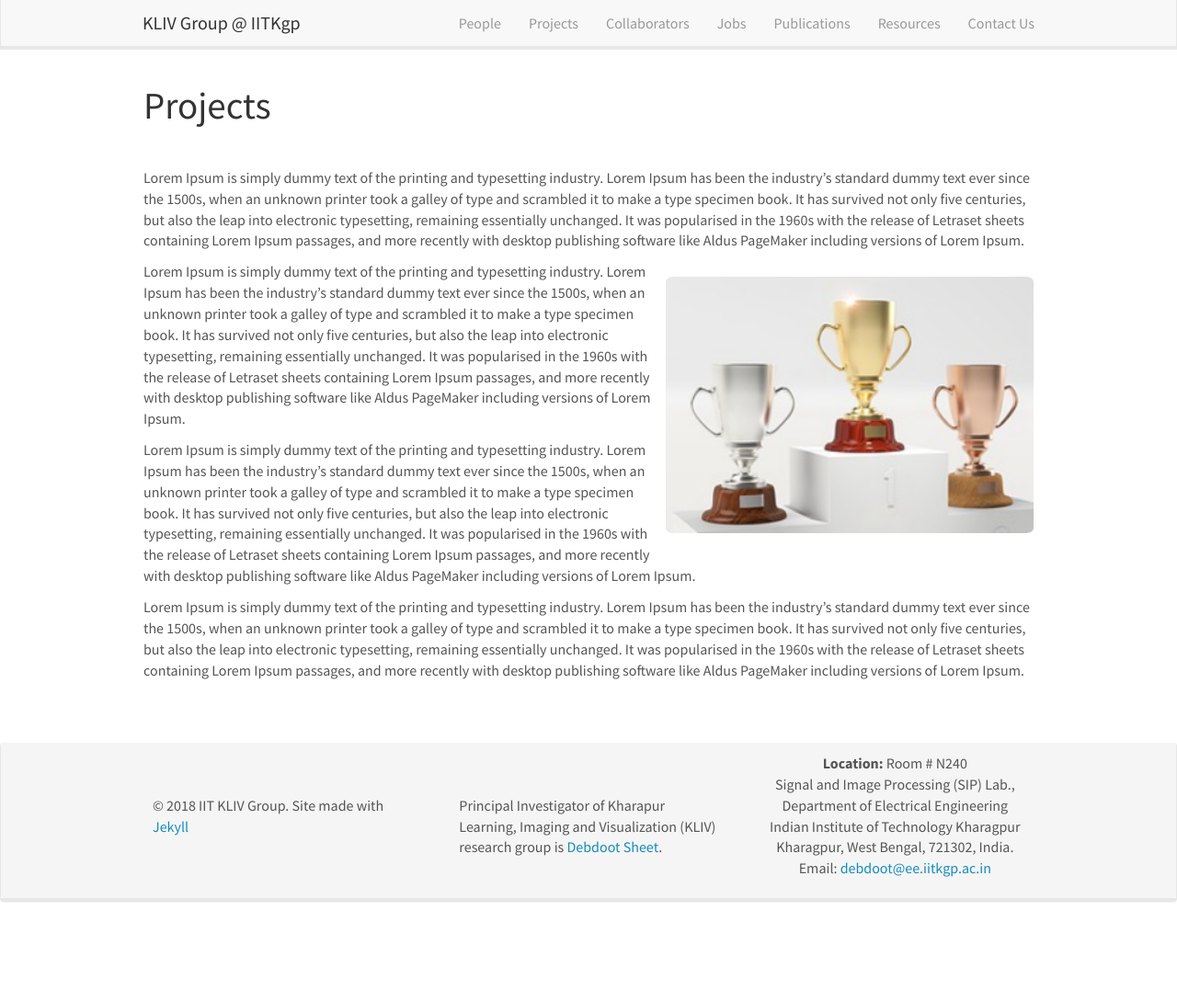
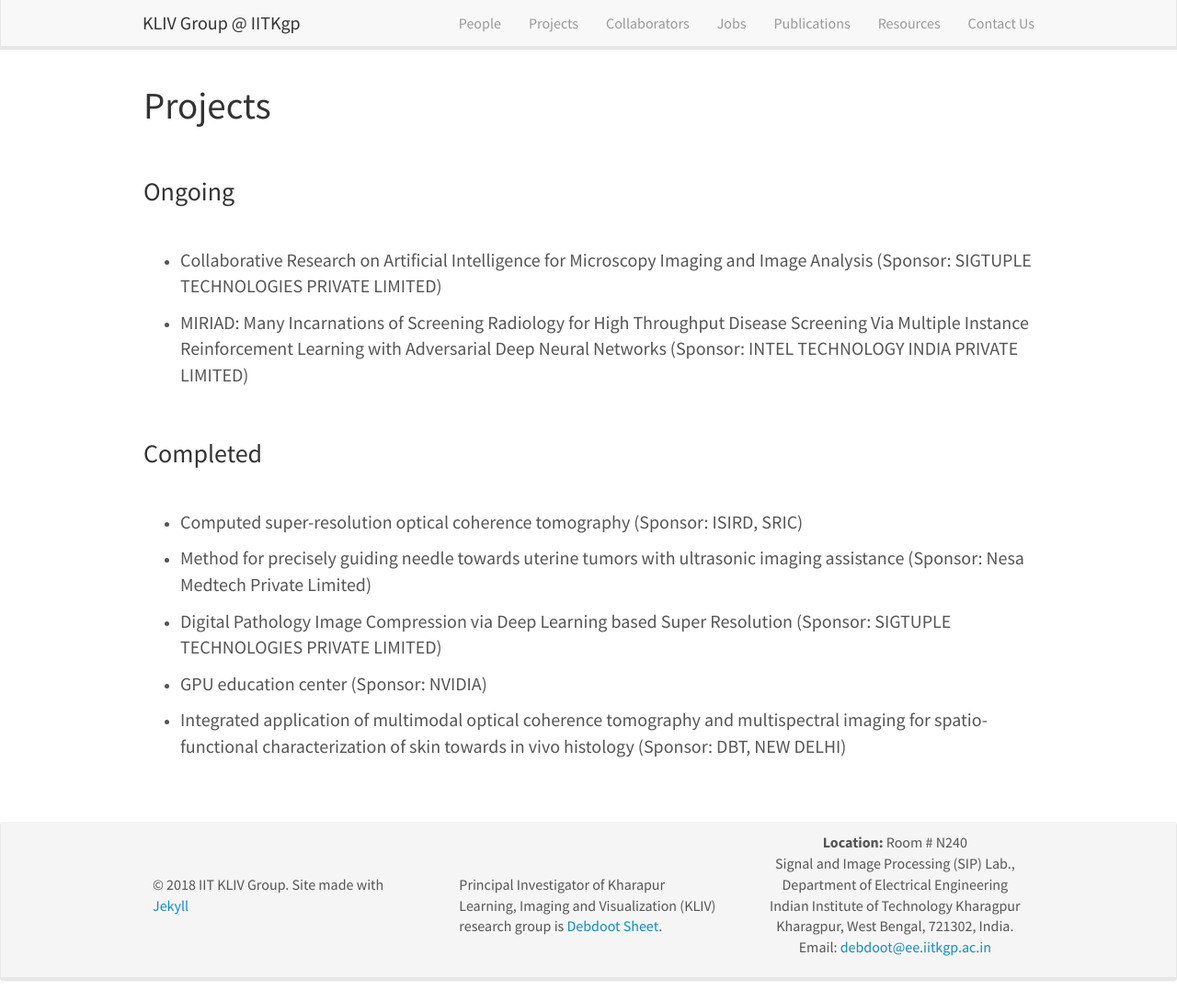
Before and after one commit to iitkliv/tempsite, a Jekyll site: the page built from _pages/projects.md, in a window 1280 px wide and 1089 px high. Shown: the whole window at 92% size. Built offline with Jekyll 4.4.1, drawn with Linux system fonts in a browser that asks for light colours; nearby versions of some CDN libraries.

Commit message:
project page update; easy .yml file to add/remove projects

```diff
--- /dev/null
+++ b/_data/projects.yml
@@ -0,0 +1,27 @@
+- name: "Collaborative Research on Artificial Intelligence for Microscopy Imaging and Image Analysis"
+  sponsor: "SIGTUPLE TECHNOLOGIES PRIVATE LIMITED"
+  status: ongoing
+
+- name: "MIRIAD: Many Incarnations of Screening Radiology for High Throughput Disease Screening Via Multiple Instance Reinforcement Learning with Adversarial Deep Neural Networks"
+  sponsor: "INTEL TECHNOLOGY INDIA PRIVATE LIMITED"
+  status: ongoing
+
+- name: "Computed super-resolution optical coherence tomography"
+  sponsor: "ISIRD, SRIC"
+  status: completed
+
+- name: "Method for precisely guiding needle towards uterine tumors with ultrasonic imaging assistance"
+  sponsor: "Nesa Medtech Private Limited"
+  status: completed
+
+- name: "Digital Pathology Image Compression via Deep Learning based Super Resolution"
+  sponsor: "SIGTUPLE TECHNOLOGIES PRIVATE LIMITED"
+  status: completed
+
+- name: "GPU education center"
+  sponsor: "NVIDIA"
+  status: completed
+
+- name: "Integrated application of multimodal optical coherence tomography and multispectral imaging for spatio-functional characterization of skin towards in vivo histology"
+  sponsor: "DBT, NEW DELHI"
+  status: completed
--- a/_pages/projects.md
+++ b/_pages/projects.md
@@ -10,14 +10,34 @@ permalink: /projects/
 
 <br>
 
-Lorem Ipsum is simply dummy text of the printing and typesetting industry. Lorem Ipsum has been the industry's standard dummy text ever since the 1500s, when an unknown printer took a galley of type and scrambled it to make a type specimen book. It has survived not only five centuries, but also the leap into electronic typesetting, remaining essentially unchanged. It was popularised in the 1960s with the release of Letraset sheets containing Lorem Ipsum passages, and more recently with desktop publishing software like Aldus PageMaker including versions of Lorem Ipsum.
-
-![]({{ site.url }}{{ site.baseurl }}/images/respic/random2.jpg){: style="width: 400px; float: right; border: 10px"}
-
-Lorem Ipsum is simply dummy text of the printing and typesetting industry. Lorem Ipsum has been the industry's standard dummy text ever since the 1500s, when an unknown printer took a galley of type and scrambled it to make a type specimen book. It has survived not only five centuries, but also the leap into electronic typesetting, remaining essentially unchanged. It was popularised in the 1960s with the release of Letraset sheets containing Lorem Ipsum passages, and more recently with desktop publishing software like Aldus PageMaker including versions of Lorem Ipsum.
-
-Lorem Ipsum is simply dummy text of the printing and typesetting industry. Lorem Ipsum has been the industry's standard dummy text ever since the 1500s, when an unknown printer took a galley of type and scrambled it to make a type specimen book. It has survived not only five centuries, but also the leap into electronic typesetting, remaining essentially unchanged. It was popularised in the 1960s with the release of Letraset sheets containing Lorem Ipsum passages, and more recently with desktop publishing software like Aldus PageMaker including versions of Lorem Ipsum.
-
-Lorem Ipsum is simply dummy text of the printing and typesetting industry. Lorem Ipsum has been the industry's standard dummy text ever since the 1500s, when an unknown printer took a galley of type and scrambled it to make a type specimen book. It has survived not only five centuries, but also the leap into electronic typesetting, remaining essentially unchanged. It was popularised in the 1960s with the release of Letraset sheets containing Lorem Ipsum passages, and more recently with desktop publishing software like Aldus PageMaker including versions of Lorem Ipsum.
+### Ongoing
+<br>
+<ul>
+{% assign count = 0 %}
+{% for proj in site.data.projects %}
+{% if proj.status == "ongoing" %}
+    <li>
+        <p style="font-size: 20px;">
+        {{ proj.name }} (Sponsor: {{ proj.sponsor }})
+        </p>
+    </li>
+{% endif %}
+{% endfor %}
+</ul>
+<br>
+### Completed
+<br>
+<ul>
+{% assign count = 0 %}
+{% for proj in site.data.projects %}
+{% if proj.status == "completed" %}
+    <li>
+        <p style="font-size: 20px;">
+        {{ proj.name }} (Sponsor: {{ proj.sponsor }})
+        </p>
+    </li>
+{% endif %}
+{% endfor %}
+</ul>
 
 <br> <br>
```
